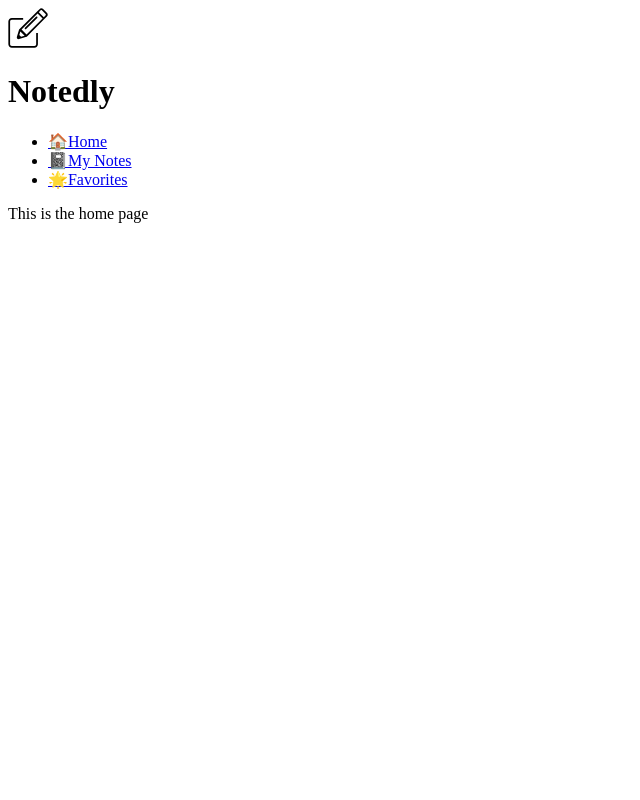
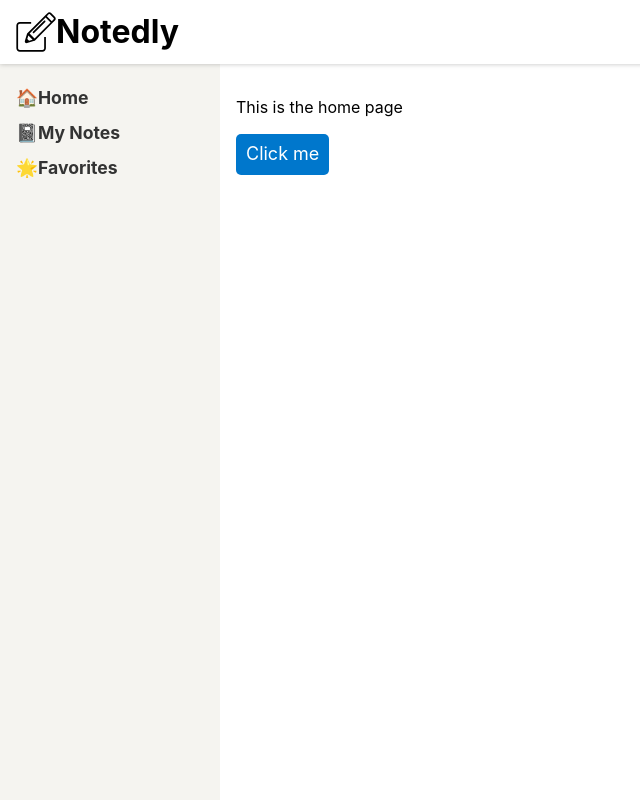
Before and after one commit to Ssteevooh/AAD-React-Native, a React (Vite) app in the folder exercise03/: page / in a window 1280 px wide. Shown: the whole page, without its empty margins (0-640 px from the left). Built offline with nearby package versions, Linux system fonts and the light colour scheme.

Commit message:
Adding styling

```diff
--- a/exercise03/App.js
+++ b/exercise03/App.js
@@ -1,5 +1,8 @@
 import React from 'react';
 import ReactDOM from 'react-dom';
+
+// Import global styles
+import GlobalStyle from './components/GlobalStyle';
 
 // Import routes
 import Pages from './pages';
@@ -8,6 +11,7 @@ import Pages from './pages';
 const App = () => {
     return (
         <div>
+            <GlobalStyle />
             <Pages />
         </div>
     );
--- /dev/null
+++ b/exercise03/components/Button.js
@@ -0,0 +1,22 @@
+import styled from 'styled-components';
+
+const Button = styled.button`
+    display: block;
+    padding: 10px;
+    border: none;
+    border-radius: 5px;
+    font-size: 18px;
+    color: #fff;
+    background-color: #0077cc;
+    cursor: pointer;
+
+    :hover {
+        opacity: 0.8;
+    }
+
+    :active {
+        background-color: #005fa3;
+    }
+`;
+
+export default Button;
--- /dev/null
+++ b/exercise03/components/GlobalStyle.js
@@ -0,0 +1,38 @@
+import { createGlobalStyle } from 'styled-components';
+import normalize from 'normalize.css';
+
+export default createGlobalStyle`
+    ${normalize}
+
+    *, *:before, *:after {
+        box-sizing: border-box;
+    }
+
+    body,
+    html {
+        height: 100%;
+        margin: 0;
+    }
+
+    body {
+        font-family: -apple-system, BlinkMacSystemFont, 'Segoe UI', Roboto,
+        Oxygen-Sans, Ubuntu, Cantarell, 'Helvetica Neue', sans-serif;
+        background-color: #fff;
+        line-height: 1.4;
+    }
+
+    a:link,
+    a:visited {
+        color: #0077cc;
+    }
+
+    a:hover,
+    a:focus {
+        color: #004499;
+    }
+
+    code,
+    pre {
+        max-width: 100%;
+    }
+`;
--- a/exercise03/components/Header.js
+++ b/exercise03/components/Header.js
@@ -1,12 +1,31 @@
 import React from 'react';
+import styled from 'styled-components';
 import logo from '../img/logo.svg';
+
+const HeaderBar = styled.header`
+    width: 100%;
+    padding: 0.5em 1em;
+    display: flex;
+    height: 64px;
+    position: fixed;
+    align-items: center;
+    background-color: #fff;
+    box-shadow: 0 0 5px 0 rgba(0, 0, 0, 0.25);
+    z-index: 1;
+`;
+
+const LogoText = styled.h1`
+    margin: 0;
+    padding: 0;
+    display: inline;
+`;
 
 const Header = () => {
     return (
-        <header>
+        <HeaderBar>
             <img src={logo} alt="Notedly Logo" height={"40"} />
-            <h1>Notedly</h1>
-        </header>
+            <LogoText>Notedly</LogoText>
+        </HeaderBar>
     );
 };
 
--- /dev/null
+++ b/exercise03/components/Layout.js
@@ -0,0 +1,49 @@
+import React from 'react';
+import styled from 'styled-components';
+
+import Header from './Header';
+import Navigation from './Navigation';
+
+// component styles
+const Wrapper = styled.div`
+    /* We can apply media query styles within the styled component */
+    /* This will only apply the layout for screens above 700px wide */
+    @media (min-width: 700px) {
+        display: flex;
+        top: 64px;
+        position: relative;
+        height: calc(100% - 64px);
+        width: 100%;
+        flex: auto;
+        flex-direction: column;
+    }
+`;
+
+const Main = styled.main`
+    position: fixed;
+    height: calc(100% - 185px);
+    width: 100%;
+    padding: 1em;
+    overflow-y: scroll;
+    /* Again apply media query styles to screens above 700px */
+    @media (min-width: 700px) {
+        flex: 1;
+        margin-left: 220px;
+        height: calc(100% - 64px);
+        width: calc(100% - 220px);
+    }
+`;
+
+const Layout = ({ children }) => {
+    return (
+        <React.Fragment>
+            <Header />
+            <Wrapper>
+                <Navigation />
+                <Main>{children}</Main>
+            </Wrapper>
+        </React.Fragment>
+    );
+};
+
+export default Layout;
--- a/exercise03/components/Navigation.js
+++ b/exercise03/components/Navigation.js
@@ -1,10 +1,52 @@
 import React from 'react';
 import { Link } from 'react-router-dom';
+import styled from 'styled-components';
+
+const Nav = styled.nav`
+    padding: 1em;
+    background: #f5f4f0;
+
+    @media (max-width: 700px) {
+        padding-top: 64px;
+    }
+
+    @media (min-width: 700px) {
+        position: fixed;
+        width: 220px;
+        height: calc(100% - 64px);
+        overflow-y: scroll;
+    }
+`;
+
+const NavList = styled.ul`
+    margin: 0;
+    padding: 0;
+    list-style: none;
+    line-height: 2;
+
+    /* We can nest styles in styled-components */
+    /* The following styles will apply to links within the NavList component */
+    a {
+        text-decoration: none;
+        font-weight: bold;
+        font-size: 1.1em;
+        color: #333;
+    }
+
+    a:visited {
+        color: #333;
+    }
+
+    a:hover,
+    a:focus {
+        color: #0077cc;
+    }
+`;
 
 const Navigation = () => {
     return (
-        <nav>
-            <ul>
+        <Nav>
+            <NavList>
                 <li>
                     <Link to="/">
                         <span aria-hidden="true" role={"img"}>
@@ -29,8 +71,8 @@ const Navigation = () => {
                         Favorites
                     </Link>
                 </li>
-            </ul>
-        </nav>
+            </NavList>
+        </Nav>
     );
 };
 
--- a/exercise03/pages/home.js
+++ b/exercise03/pages/home.js
@@ -1,14 +1,12 @@
 import React from 'react';
 
-import Header from '../components/Header';
-import Navigation from '../components/Navigation';
+import Button from '../components/Button';
 
 const Home = () => {
     return (
         <div>
-            <Header />
-            <Navigation />
             <p>This is the home page</p>
+            <Button>Click me</Button>
         </div>
     );
 };
--- a/exercise03/pages/index.js
+++ b/exercise03/pages/index.js
@@ -1,6 +1,9 @@
 // Import React and routing dependecies
 import React from 'react';
 import { BrowserRouter as Router, Route, Routes } from 'react-router-dom'
+
+// Import shared layout component
+import Layout from '../components/Layout';
 
 // Import routes
 import Home from './home';
@@ -11,11 +14,13 @@ import Favorites from './favorites';
 const Pages = props => {
     return (
         <Router>
-            <Routes>
-                <Route exact path="/" element={<Home/>} />
-                <Route path="mynotes" element={<MyNotes/>} />
-                <Route path="favorites" element={<Favorites/>} />
-            </Routes>
+            <Layout>
+                <Routes>
+                    <Route exact path="/" element={<Home/>} />
+                    <Route path="mynotes" element={<MyNotes/>} />
+                    <Route path="favorites" element={<Favorites/>} />
+                </Routes>
+            </Layout>
         </Router>
     );
 };
```
